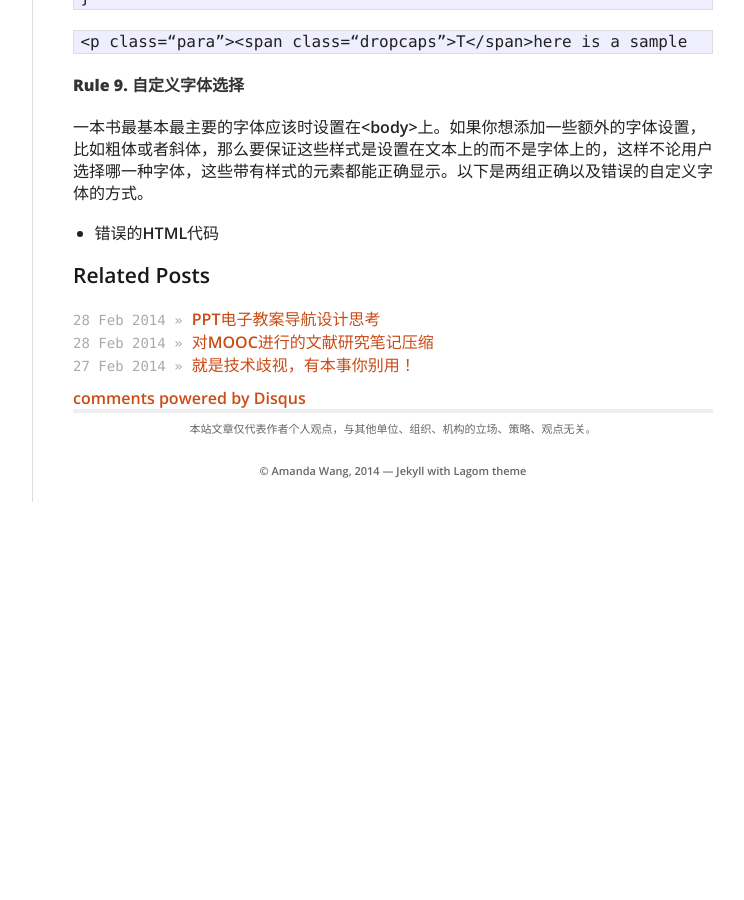
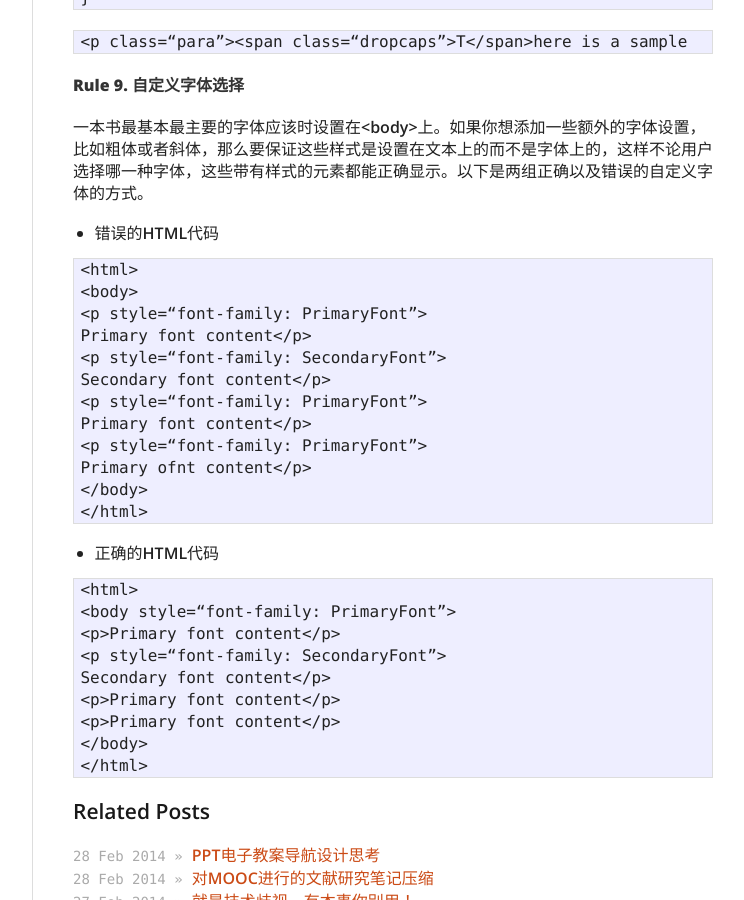
Before and after one commit to fantaghiro/fantaghiro.github.io, a Jekyll site: the page built from _posts/2014-03-02-Kindle-Training-Day3.markdown, in a window 1280 px wide and 900 px high, scrolled down 3568 px. Shown: the whole window, without its empty margins (378-1122 px from the left). Built offline with Jekyll 4.4.1, drawn with Linux system fonts in a browser that asks for light colours; nearby versions of some CDN libraries; comment, search, counter and statistics services are not loaded; before the commit the page ends 4070 px from its top, so only the background shows below that.

Commit message:
Update 2014-03-02-Kindle-Training-Day3.markdown

```diff
--- a/_posts/2014-03-02-Kindle-Training-Day3.markdown
+++ b/_posts/2014-03-02-Kindle-Training-Day3.markdown
@@ -138,3 +138,33 @@ p.para {
 一本书最基本最主要的字体应该时设置在&lt;body&gt;上。如果你想添加一些额外的字体设置，比如粗体或者斜体，那么要保证这些样式是设置在文本上的而不是字体上的，这样不论用户选择哪一种字体，这些带有样式的元素都能正确显示。以下是两组正确以及错误的自定义字体的方式。
 
 * 错误的HTML代码
+
+
+<pre>
+&lt;html>
+&lt;body>
+&lt;p style=“font-family: PrimaryFont”>
+Primary font content&lt;/p>
+&lt;p style=“font-family: SecondaryFont”>
+Secondary font content&lt;/p>
+&lt;p style=“font-family: PrimaryFont”>
+Primary font content&lt;/p>
+&lt;p style=“font-family: PrimaryFont”>
+Primary ofnt content&lt;/p>
+&lt;/body>
+&lt;/html>
+</pre>
+
+* 正确的HTML代码
+
+<pre>
+&lt;html>
+&lt;body style=“font-family: PrimaryFont”>
+&lt;p>Primary font content&lt;/p>
+&lt;p style=“font-family: SecondaryFont”>
+Secondary font content&lt;/p>
+&lt;p>Primary font content&lt;/p>
+&lt;p>Primary font content&lt;/p>
+&lt;/body>
+&lt;/html>
+</pre>
```
